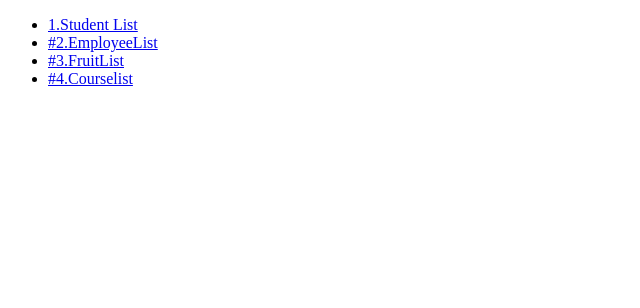
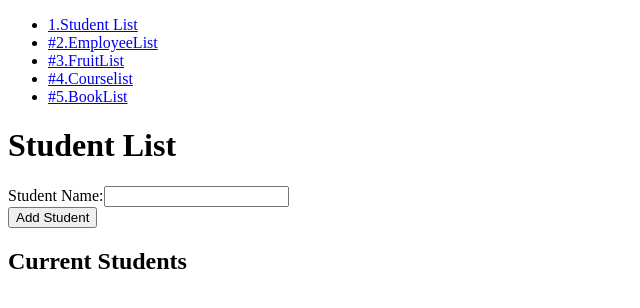
Before and after one commit to ChristineMaitom/AngularDataStructures, an Angular app: page /book-list in a window 1280 px wide. Before the commit this address led to /. Shown: the top 308 px of the page, without its empty margins (0-640 px from the left). Built offline with nearby package versions, Linux system fonts and the light colour scheme.

Commit message:
#5 Book List

```diff
--- a/src/app/app.component.html
+++ b/src/app/app.component.html
@@ -4,6 +4,8 @@
     <li><a routerLink="employee-list">#2.EmployeeList</a></li>
     <li><a routerLink="fruit-list">#3.FruitList</a></li>
     <li><a routerLink="course-list">#4.Courselist</a></li>
+    <li><a routerLink="book-list">#5.BookList</a></li>
+
 
   </ul>
 </nav>
--- a/src/app/app.module.ts
+++ b/src/app/app.module.ts
@@ -9,6 +9,7 @@ import {StudentListComponent} from "./components/student-list/student-list.compo
 import {EmployeeListComponent} from "./components/employee-list/employee-list.component";
 import {FruitListComponent} from "./components/fruit-list/fruit-list.component";
 import {CourseListComponent} from "./components/course-list/course-list.component";
+import {BookListComponent} from "./components/book-list/book-list.component";
 
 
 const routes: Routes = [
@@ -16,6 +17,7 @@ const routes: Routes = [
   {path: 'employee-list', component: EmployeeListComponent},
   {path: 'fruit-list', component: FruitListComponent},
   {path: 'course-list', component: CourseListComponent},
+  {path: 'book-list', component: BookListComponent},
 
 ]
 
@@ -34,6 +36,7 @@ const routes: Routes = [
     EmployeeListComponent,
     FruitListComponent,
     CourseListComponent,
+    BookListComponent,
 
   ],
 
--- /dev/null
+++ b/src/app/components/book-list/book-list.component.html
@@ -0,0 +1,19 @@
+<div class="container">
+  <h1>Student List</h1>
+
+  <form (ngSubmit)="addStudent()">
+    <div class="form-group">
+      <label for="studentName">Student Name:</label>
+      <input type="text" id="studentName" [(ngModel)]="newStudentName" name="studentName" required>
+    </div>
+    <button type="submit" class="btn btn-primary">Add Student</button>
+  </form>
+
+  <h2>Current Students</h2>
+  <ul>
+    <li *ngFor="let student of students; let i = index">
+      {{ student }}
+      <button (click)="removeStudent(i)" class="btn btn-danger btn-sm">Remove</button>
+    </li>
+  </ul>
+</div>
--- /dev/null
+++ b/src/app/components/book-list/book-list.component.ts
@@ -0,0 +1,22 @@
+import { Component } from '@angular/core';
+
+@Component({
+  selector: 'app-book-list',
+  templateUrl: './book-list.component.html',
+  styleUrl: './book-list.component.css'
+})
+export class BookListComponent {
+  students: string[] = [];
+  newStudentName: string = '';
+
+  addStudent() {
+    if (this.newStudentName.trim()) {
+      this.students.push(this.newStudentName.trim());
+      this.newStudentName = '';
+    }
+  }
+
+  removeStudent(index: number) {
+    this.students.splice(index, 1);
+  }
+}
```
Also changed, not shown: src/app/components/book-list/book-list.component.css (added), 1 other file (tests, documents, lock files or other folders).
